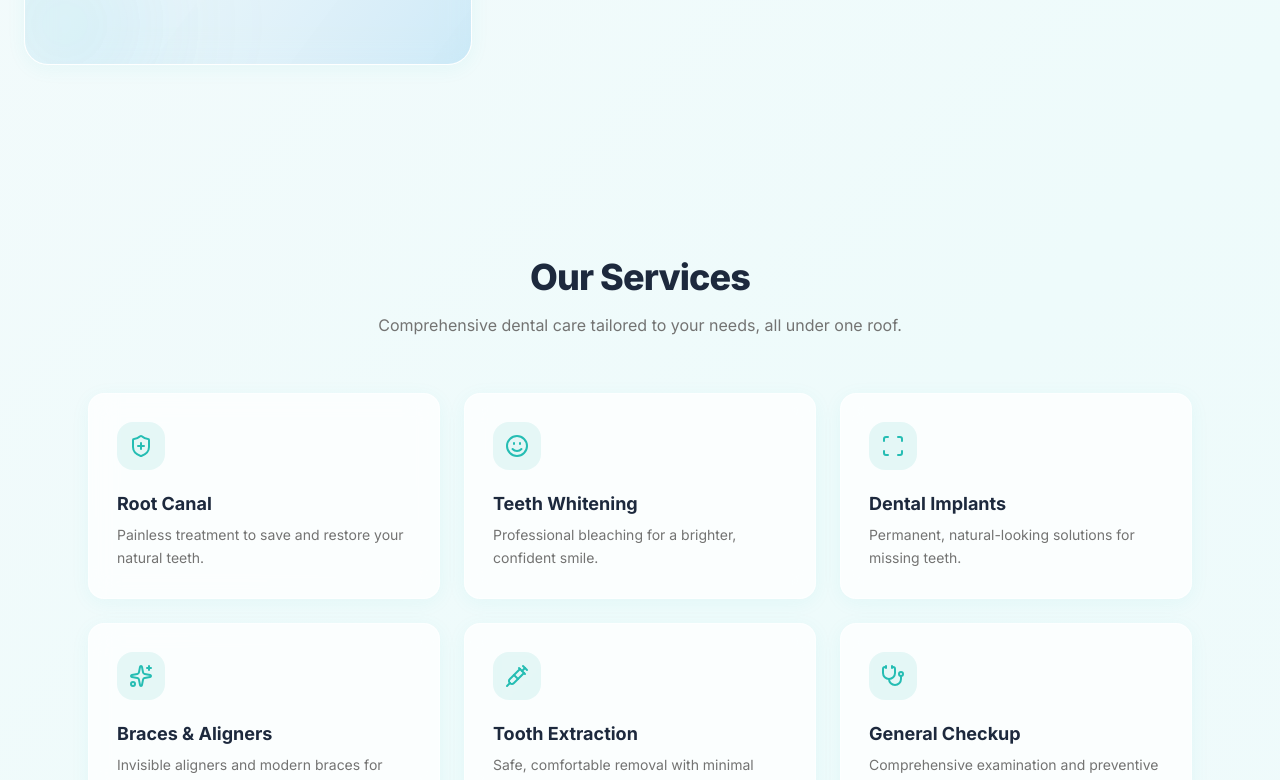
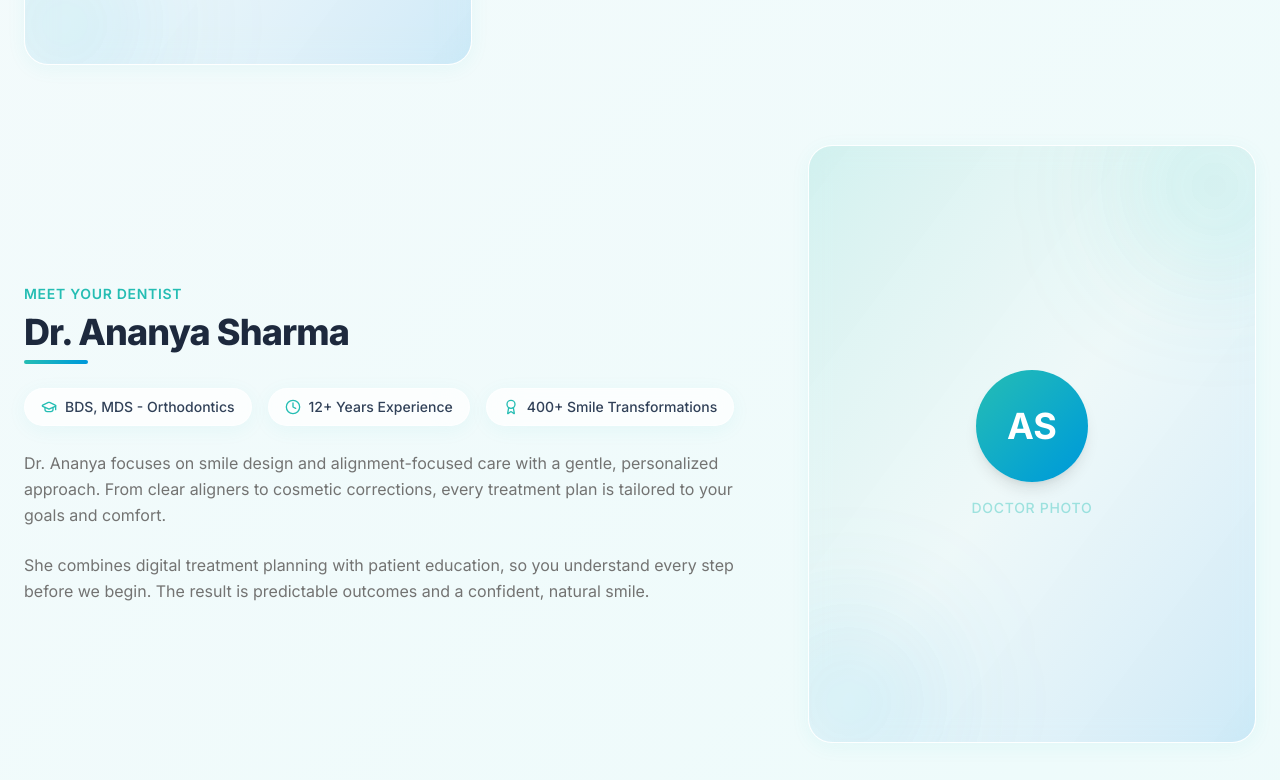
Before and after one commit to rishabh2agrawal/Kumar-dental-clinic, a Next.js app: page / in a window 1280 px wide. Shown: the part 2000-2780 px from the top of the page. Built offline with nearby package versions, Linux system fonts and the light colour scheme.

Commit message:
Services section updated

```diff
--- a/src/components/DoctorProfile.jsx
+++ b/src/components/DoctorProfile.jsx
@@ -82,6 +82,81 @@ export default function DoctorProfile() {
           </p>
         </motion.div>
       </div>
+
+      <div className="flex flex-col lg:flex-row-reverse items-center gap-16 mt-20">
+        {/* Doctor Image */}
+        <motion.div
+          initial={{ opacity: 0, x: 40 }}
+          whileInView={{ opacity: 1, x: 0 }}
+          viewport={{ once: true }}
+          transition={{ duration: 0.7, ease: "easeOut" }}
+          className="flex-1 w-full max-w-md"
+        >
+          <div className="relative aspect-[3/4] rounded-3xl overflow-hidden glass-card">
+            {/* Gradient avatar placeholder */}
+            <div className="absolute inset-0 bg-gradient-to-br from-primary/20 via-accent/15 to-secondary/20 flex items-center justify-center">
+              <div className="text-center">
+                <div className="w-28 h-28 mx-auto rounded-full bg-gradient-to-br from-primary to-secondary flex items-center justify-center mb-4 shadow-lg">
+                  <span className="text-white text-4xl font-bold">AS</span>
+                </div>
+                <p className="text-primary/40 text-sm font-medium tracking-wider uppercase">
+                  Doctor Photo
+                </p>
+              </div>
+            </div>
+
+            {/* Decorative blurs */}
+            <div className="absolute -top-10 -right-10 w-40 h-40 bg-primary/20 rounded-full blur-3xl" />
+            <div className="absolute -bottom-10 -left-10 w-40 h-40 bg-secondary/15 rounded-full blur-3xl" />
+          </div>
+        </motion.div>
+
+        {/* Doctor Info */}
+        <motion.div
+          initial={{ opacity: 0, x: -40 }}
+          whileInView={{ opacity: 1, x: 0 }}
+          viewport={{ once: true }}
+          transition={{ duration: 0.7, ease: "easeOut" }}
+          className="flex-1 space-y-6"
+        >
+          <div>
+            <p className="text-primary font-semibold text-sm tracking-wider uppercase mb-2">
+              Meet Your Dentist
+            </p>
+            <h2 className="text-3xl lg:text-4xl font-extrabold text-slate-800 tracking-tight mb-2">
+              Dr. Ananya Sharma
+            </h2>
+            <div className="w-16 h-1 bg-gradient-to-r from-primary to-secondary rounded-full" />
+          </div>
+
+          <div className="flex flex-wrap gap-4">
+            {[
+              { icon: GraduationCap, label: "BDS, MDS - Orthodontics" },
+              { icon: Clock, label: "12+ Years Experience" },
+              { icon: Award, label: "400+ Smile Transformations" },
+            ].map((item, i) => (
+              <div
+                key={i}
+                className="flex items-center gap-2 px-4 py-2 rounded-full glass-card text-sm text-slate-700 font-medium"
+              >
+                <item.icon size={16} className="text-primary" />
+                {item.label}
+              </div>
+            ))}
+          </div>
+
+          <p className="text-text-main leading-relaxed text-base">
+            Dr. Ananya focuses on smile design and alignment-focused care with a gentle, personalized
+            approach. From clear aligners to cosmetic corrections, every treatment plan is tailored to
+            your goals and comfort.
+          </p>
+
+          <p className="text-text-main leading-relaxed text-base">
+            She combines digital treatment planning with patient education, so you understand every
+            step before we begin. The result is predictable outcomes and a confident, natural smile.
+          </p>
+        </motion.div>
+      </div>
     </section>
   );
 }
--- a/src/components/Services.jsx
+++ b/src/components/Services.jsx
@@ -1,7 +1,16 @@
 "use client";
 
 import { motion } from "framer-motion";
-import { Smile, Sparkles, Syringe, ShieldPlus, Scan, Stethoscope } from "lucide-react";
+import {
+  Smile,
+  Sparkles,
+  Syringe,
+  ShieldPlus,
+  Scan,
+  Stethoscope,
+  Crown,
+  HeartPulse,
+} from "lucide-react";
 
 const SERVICES = [
   {
@@ -34,43 +43,76 @@ const SERVICES = [
     title: "General Checkup",
     desc: "Comprehensive examination and preventive care plans.",
   },
+  {
+    icon: Crown,
+    title: "Dental Crowns",
+    desc: "Natural-looking crowns that restore strength, function, and aesthetics.",
+  },
+  {
+    icon: HeartPulse,
+    title: "Gum Care",
+    desc: "Early gum treatment and deep cleaning to protect long-term oral health.",
+  },
 ];
 
 export default function Services() {
   return (
-    <section id="services" className="py-24 max-w-6xl mx-auto px-6">
+    <section id="services" className="py-24 max-w-7xl mx-auto px-6 relative">
       <motion.div
         initial={{ opacity: 0, y: 24 }}
         whileInView={{ opacity: 1, y: 0 }}
         viewport={{ once: true }}
         transition={{ duration: 0.6 }}
-        className="text-center mb-14"
+        className="text-center mb-14 max-w-4xl mx-auto"
       >
-        <h2 className="text-3xl md:text-4xl font-extrabold text-slate-800 tracking-tight mb-4">
-          Our Services
+        <p className="text-primary font-semibold text-sm tracking-wider uppercase mb-3">
+          Personalized Care
+        </p>
+        <h2 className="text-3xl md:text-5xl font-extrabold text-slate-800 tracking-tight mb-5 leading-tight">
+          Your Smile, Your Way: Trusted Dental Services for Every Need
         </h2>
-        <p className="text-text-main max-w-xl mx-auto">
-          Comprehensive dental care tailored to your needs, all under one roof.
+        <p className="text-text-main max-w-3xl mx-auto text-base md:text-lg leading-relaxed">
+          We provide complete dental care for families and individuals, from routine checkups to
+          advanced cosmetic and restorative treatments. Every plan is tailored to your goals,
+          comfort, and long-term oral health.
         </p>
+        <p className="mt-4 text-slate-700 font-semibold">Explore our featured services:</p>
       </motion.div>
 
-      <div className="grid grid-cols-1 sm:grid-cols-2 lg:grid-cols-3 gap-6">
+      <motion.div
+        initial={{ opacity: 0, scale: 0.98 }}
+        whileInView={{ opacity: 1, scale: 1 }}
+        viewport={{ once: true }}
+        transition={{ duration: 0.5 }}
+        className="absolute inset-x-0 top-20 -z-10 pointer-events-none"
+      >
+        <div className="mx-auto h-56 w-[85%] rounded-full bg-gradient-to-r from-primary/10 via-accent/10 to-secondary/10 blur-3xl" />
+      </motion.div>
+
+      <div className="grid grid-cols-1 sm:grid-cols-2 lg:grid-cols-4 gap-6">
         {SERVICES.map((service, i) => (
-          <motion.div
+          <motion.article
             key={service.title}
-            initial={{ opacity: 0, y: 20 }}
+            initial={{ opacity: 0, y: 24 }}
             whileInView={{ opacity: 1, y: 0 }}
             viewport={{ once: true, margin: "-40px" }}
-            transition={{ duration: 0.5, delay: i * 0.08 }}
-            whileHover={{ y: -4 }}
-            className="glass-card p-7 rounded-2xl flex flex-col items-start transition-shadow duration-300 hover:shadow-[0_8px_30px_rgba(37,189,179,0.12)] group"
+            transition={{ duration: 0.55, delay: i * 0.07, ease: [0.22, 1, 0.36, 1] }}
+            whileHover={{ y: -8 }}
+            className="glass-card p-7 rounded-2xl flex flex-col items-start transition-all duration-300 hover:shadow-[0_12px_35px_rgba(37,189,179,0.16)] group relative overflow-hidden"
           >
+            <motion.div
+              aria-hidden="true"
+              className="absolute -right-12 -top-12 w-28 h-28 rounded-full bg-primary/10 blur-2xl"
+              animate={{ scale: [1, 1.1, 1], opacity: [0.35, 0.5, 0.35] }}
+              transition={{ duration: 4.2, repeat: Infinity, ease: "easeInOut", delay: i * 0.15 }}
+            />
+
             <div className="w-12 h-12 rounded-2xl bg-primary/10 flex items-center justify-center mb-5 text-primary group-hover:bg-primary group-hover:text-white transition-colors duration-300">
               <service.icon size={24} />
             </div>
             <h4 className="text-lg font-bold text-slate-800 mb-1.5">{service.title}</h4>
             <p className="text-sm text-text-main leading-relaxed">{service.desc}</p>
-          </motion.div>
+          </motion.article>
         ))}
       </div>
     </section>
```
